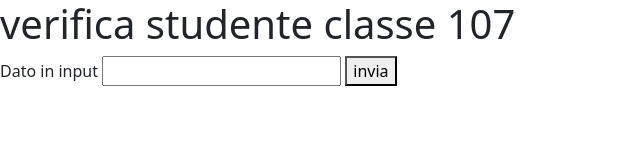
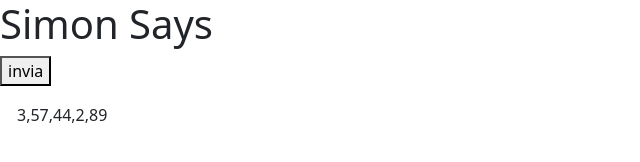
Before and after one commit to federicomanni97/Simon-Says, a plain HTML site: page index.html in a window 1280 px wide. Shown: the whole page, without its empty margins (0-640 px from the left). Drawn offline with nearby package versions, Linux system fonts and the light colour scheme.

Commit message:
random-numbers-generator

```diff
--- a/index.html
+++ b/index.html
@@ -5,21 +5,21 @@
     <meta name="viewport" content="width=device-width, initial-scale=1.0">
     <link href="https://cdn.jsdelivr.net/npm/bootstrap@5.3.2/dist/css/bootstrap.min.css" rel="stylesheet" integrity="sha384-T3c6CoIi6uLrA9TneNEoa7RxnatzjcDSCmG1MXxSR1GAsXEV/Dwwykc2MPK8M2HN" crossorigin="anonymous">
     <link rel="stylesheet" href="css/style.css">
-    <title>Document</title>
+    <title>Simon Says</title>
+    <link href="https://cdn.jsdelivr.net/npm/bootstrap@5.3.2/dist/css/bootstrap.min.css" rel="stylesheet" integrity="sha384-T3c6CoIi6uLrA9TneNEoa7RxnatzjcDSCmG1MXxSR1GAsXEV/Dwwykc2MPK8M2HN" crossorigin="anonymous">
 </head>
 <body>
     <div class="app">
-        <h1>verifica studente classe 107</h1>
-
+        <h1>Simon Says</h1>
         <!--casella di input-->
-        <label for="data">Dato in input</label>
+        <!--<label for="data">Dato in input</label>
         <input type="text" id="data" name="data">
-
+        -->
         <!--bottone-->
         <button>invia</button>
 
         <!--un contenitore per il risultato/errore-->
-        <div class="alert d-none"></div>
+        <div class="alert" id="numbers"></div>
     </div>
 </body>
 <script src="js/script.js"></script>
--- a/js/script.js
+++ b/js/script.js
@@ -8,3 +8,24 @@ Consigli del giorno:
 * Dividete in piccoli problemi la consegna.
 * Individuate gli elementi di cui avete bisogno per realizzare il programma.
 */
+
+const min = 1;
+const max = 100;
+const numeriDaGenerare = 5;
+const numeriGenerati = [];
+const numbers = document.getElementById('numbers');
+while (numeriGenerati.length < numeriDaGenerare) {
+    if(!numeriGenerati.includes(getRndInteger(1, 100))){
+        numeriGenerati.push(getRndInteger(1,100));
+    }
+    numbers.innerHTML = numeriGenerati;
+}
+
+
+
+
+
+//UTILITY
+function getRndInteger(min, max) {
+    return Math.floor(Math.random() * (max - min + 1)) + min;
+  }
```
